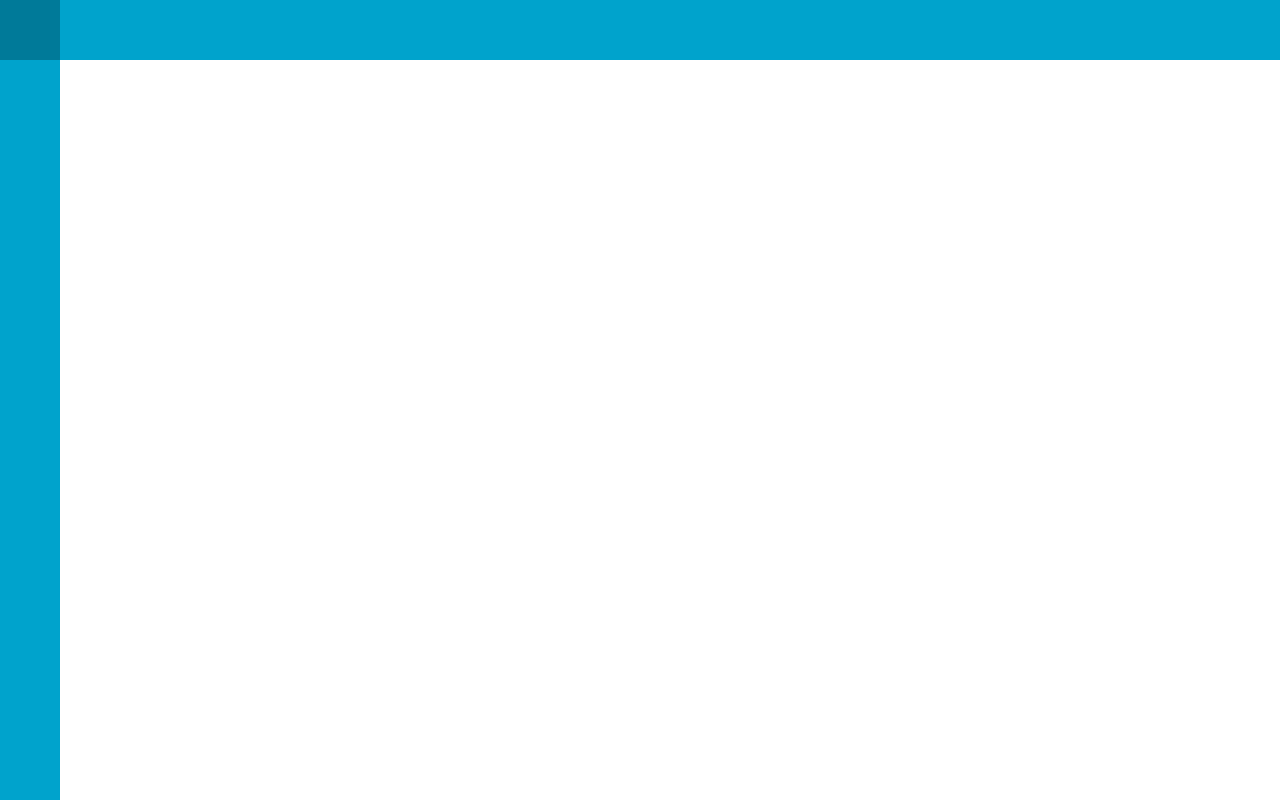
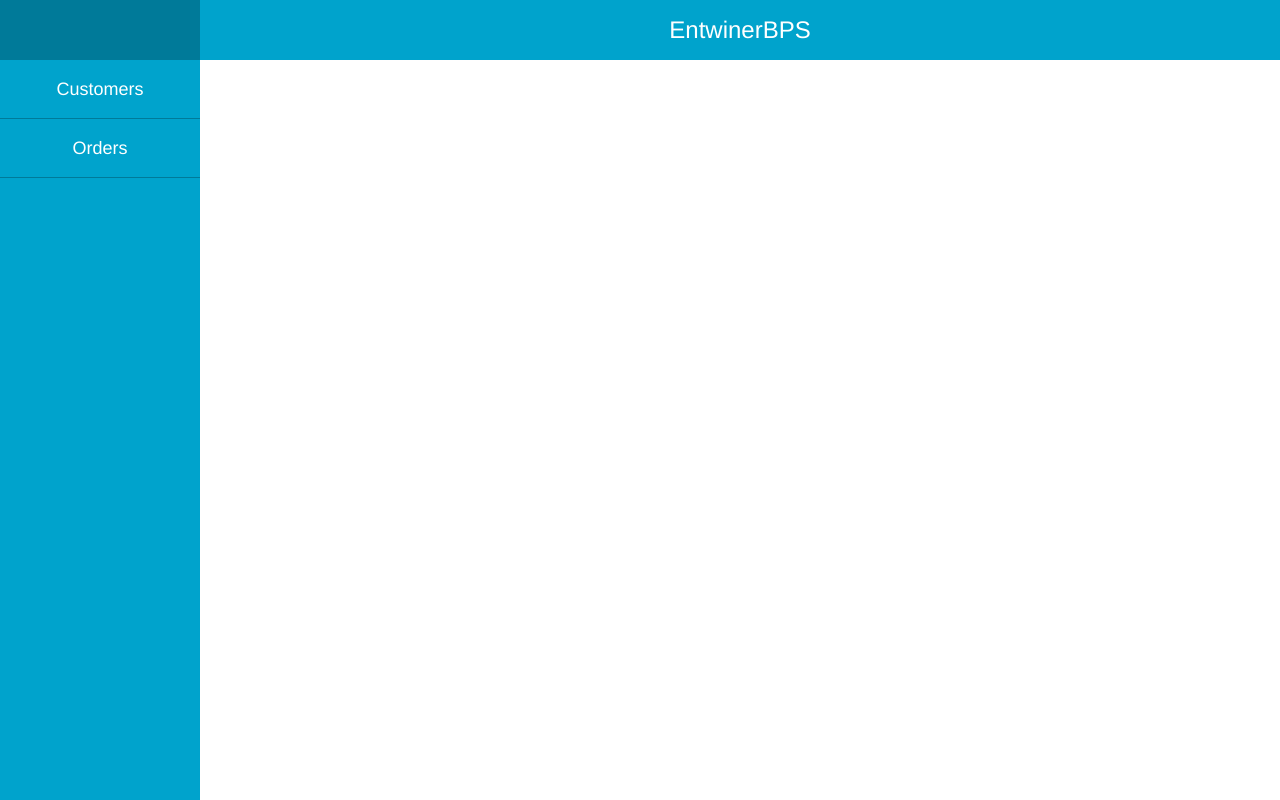
Before and after one commit to Ad-Mora/BPS, a Django app: page /home/ in a window 1280 px wide. Run offline with Django 3.2, Linux system fonts and the light colour scheme.

Commit message:
Created basic menu items and header text

```diff
--- a/BPSApp/static/BPSApp/Homepage.css
+++ b/BPSApp/static/BPSApp/Homepage.css
@@ -1,18 +1,40 @@
-.header {
+.header{
     position: fixed;
+    left: 200px;
     height: 60px;
-    width: 100%;
+    width: calc(100% - 200px);
     background-color: #00a3cc;
 }
-.sidebar {
+.header-title{
+    text-align: center;
+    line-height: 60px;
+    font-size: 24px;
+    font-weight: 500;
+    color: white;
+}
+.sidebar{
     position: fixed;
     height: 100%;
-    width: 60px;
+    width: 200px;
     background-color: #00a3cc;
 }
-.intersect {
-    position: absolute;
+.sidebar-item{
+    border-bottom: 1px solid #007a99;
+    padding-top: 20px;
+    padding-bottom: 20px;
+}
+.sidebar-item:hover{
+    background-color: #008fb3;
+}
+.sidebar-item-title{
+    font-weight: 500;
+    font-size: 18px;
+    color: white;
+    width: 200px;
+    text-align: center;
+}
+.intersect{
     background-color: #007a99;
     height: 60px;
-    width: 60px;
+    width: 200px;
 }
--- a/BPSApp/templates/BPSApp/Homepage.html
+++ b/BPSApp/templates/BPSApp/Homepage.html
@@ -12,9 +12,18 @@
 
 <body>
 
-<div class="header"></div>
-<div class="sidebar"></div>
-<div class="intersect"></div>
+<div class="header">
+  <p class="header-title">EntwinerBPS</p>
+</div>
+<div class="sidebar">
+  <div class="intersect"></div>
+  <div class="sidebar-item">
+    <p class="sidebar-item-title">Customers</p>
+  </div>
+  <div class="sidebar-item">
+    <p class="sidebar-item-title">Orders</p>
+  </div>
+</div>
 
 </body>
 </html>
```
